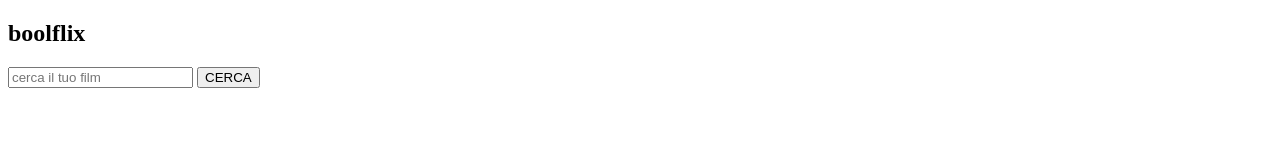
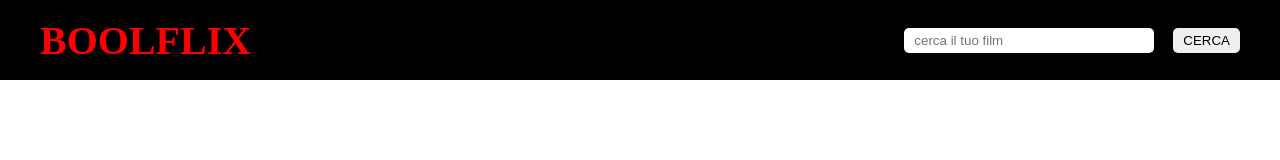
Before and after one commit to Walter-Satriano/ajax-ex-boolflix, a plain HTML site: page index.html in a window 1280 px wide. Drawn offline with nearby package versions, Linux system fonts and the light colour scheme.

Commit message:
inizio creazione stili

```diff
--- a/master.css
+++ b/master.css
@@ -1,22 +1,70 @@
-/* *{
+*{
   margin: 0;
   padding: 0;
   box-sizing: border-box;
-} */
+}
 
-.yellow {
-  color: yellow;
+.container {
+  width: 100%;
+  height: 100%;
+}
+
+.container nav {
+  background-color: black;
+  height: 80px;
+  display: flex;
+  justify-content: space-between;
+  align-items: center;
+}
+
+.logo {
+  margin-left: 40px;
+}
+
+.logo h1 {
+  color: red;
+  text-transform: uppercase;
+  font-size: 40px;
+}
+
+.search_bar {
+  margin-right: 40px;
+}
+
+#search_button, .input_user {
+  margin-left: 15px;
+  padding: 5px 10px;
+  border-radius: 5px;
+  border-style: none;
+}
+
+.input_user {
+  width: 250px;
+}
+
+.container_movie {
+  background-color: gray;
+  display: flex;
+  flex-wrap: wrap;
+  justify-content: space-around;
 }
 
 .movie_list {
-  margin-top: 45px;
+  display: none;
+  padding-top: 40px;
+  width: 20%;
 }
 
-.rate_star {
-  font-size: 20px;
+.movie_poster {
+  margin: 25px 0;
 }
 
 .flag_lang {
   width: 15px;
   height: auto;
 }
+
+.rate_star {
+  font-size: 20px;
+  color: yellow;
+}
```
